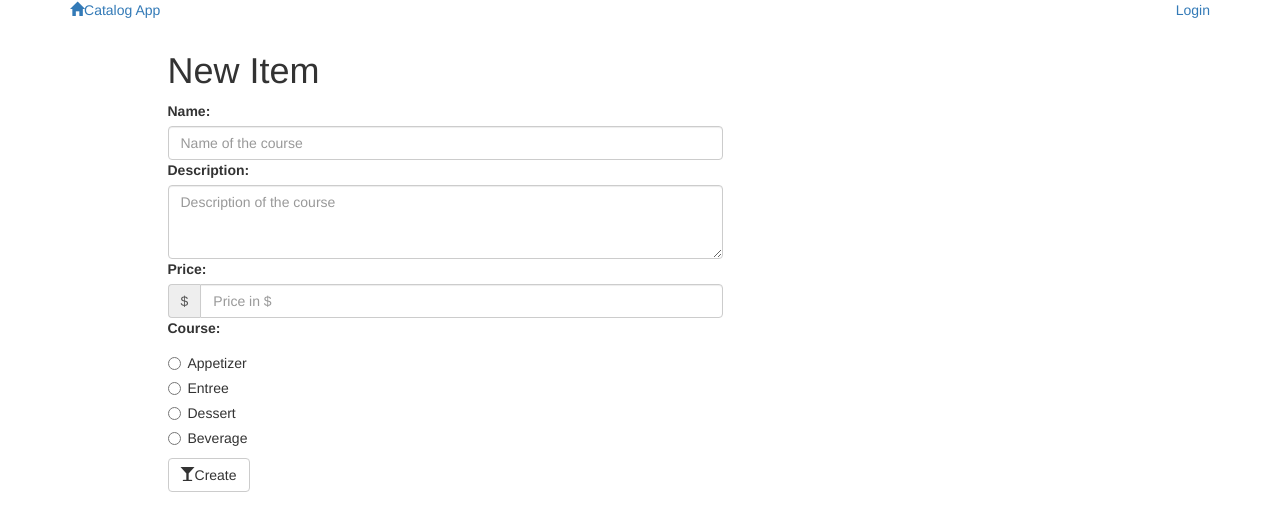
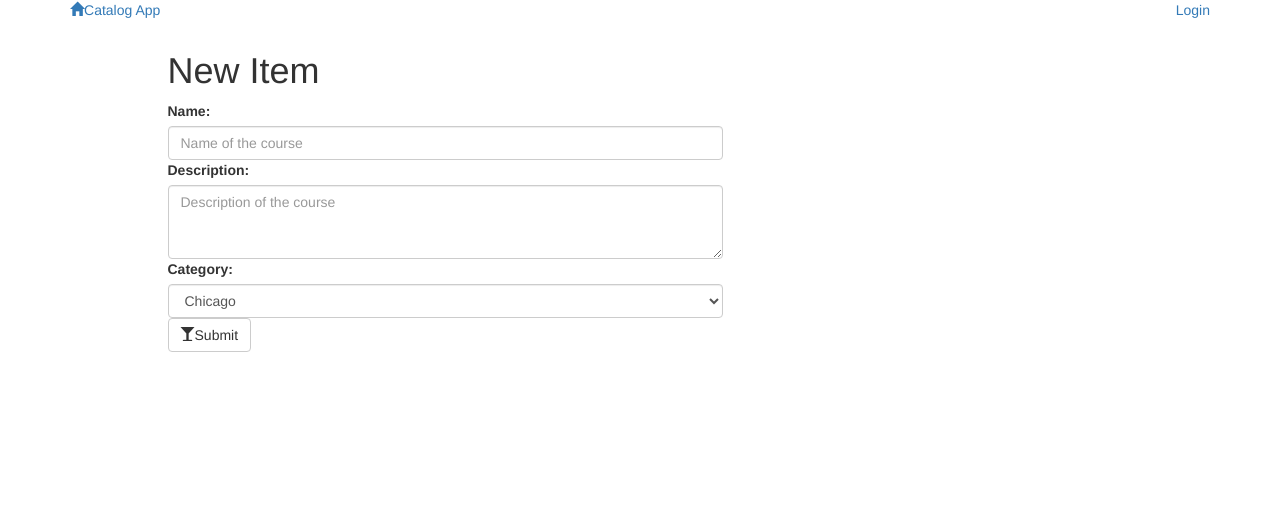
Before and after one commit to boehmrya/catalog_app, a Flask app: page /item/new/ in a window 1280 px wide. Shown: the top 531 px of the page. Run offline with Flask 2, Linux system fonts and the light colour scheme; some libraries are stand-ins or nearby versions.

```diff
--- a/application.py
+++ b/application.py
@@ -25,17 +25,18 @@ def showHome():
 
 
 #Show category page
-@app.route('/catalog/<category_name>')
-def showCategory(category_name):
-  items = session.query(Item).filter_by(name = category_name).order_by(asc(created)).limit(10)
-  return render_template('category.html', categories = categories, items = items)
+@app.route('/catalog/<category_id>')
+def showCategory(category_id):
+  items = session.query(Item).filter_by(category_id = category_id).order_by(asc(created))
+  main_category = session.query(Category).filter_by(id = category_id).one()
+  return render_template('category.html', main_category = main_category, categories = categories, items = items)
 
 
 
 #Show item page
-@app.route('/item/<item_name>')
-def showItem(item_name):
-  items = session.query(Item).filter_by(name = item_name).one()
+@app.route('/item/<item_id>')
+def showItem(item_id):
+  item = session.query(Item).filter_by(name = item_id).one()
   return render_template('item.html', item)
 
 
@@ -50,7 +51,8 @@ def newItem():
       session.commit()
       return redirect(url_for('home'))
   else:
-      return render_template('newItem.html')
+      categories = session.query(Category).order_by(asc(Category.name)).all()
+      return render_template('newItem.html', categories = categories)
 
 
 
@@ -69,9 +71,9 @@ def editItem(item_name):
 
 
 #Delete an item
-@app.route('/catalog/<item_name>/delete/', methods = ['GET','POST'])
-def deleteRestaurant(item_name):
-  itemToDelete = session.query(Item).filter_by(name = item_name).one()
+@app.route('/catalog/<item_id>/delete/', methods = ['GET','POST'])
+def deleteRestaurant(item_id):
+  itemToDelete = session.query(Item).filter_by(name = item_id).one()
   if request.method == 'POST':
     session.delete(itemToDelete)
     flash('%s Successfully Deleted' % itemToDelete.name)
@@ -83,10 +85,9 @@ def deleteRestaurant(item_name):
 
 
 #JSON APIs to view Category Information
-@app.route('/catalog/<category_name>/JSON')
-def categoryItemsJSON(category_name):
-    category = session.query(Category).filter_by(id = category_id).one()
-    items = session.query(Item).filter_by(name = category_name).all()
+@app.route('/catalog/<category_id>/JSON')
+def categoryItemsJSON(category_id):
+    items = session.query(Item).filter_by(category_id = category_id).all()
     return jsonify(Items=[i.serialize for i in items])
 
 
--- a/templates/home.html
+++ b/templates/home.html
@@ -23,7 +23,7 @@
       <div class="col-md-4">
           <h3>Categories</h3>
         {% for category in categories %}
-    		  <div><a href="/">{{ category.name }}</a></div>
+    		  <div><a href="/catalog/"{{ category.id }}>{{ category.name }}</a></div>
       	{% endfor %}
       </div>
 
@@ -35,7 +35,7 @@
         <h3>Latest Items</h3>
 
         {% for item in items %}
-  			   <div class="item"><a href="/">{{ item.name }}</a> <span class="category">({{ item.category.name }})</span></div>
+  			   <div class="item"><a href="/catalog/"{{ item.id }}>{{ item.name }}</a> <span class="category">({{ item.category.name }})</span></div>
       	{% endfor %}
       </div>
     </div>
--- a/templates/main.html
+++ b/templates/main.html
@@ -3,7 +3,7 @@
 	<head>
 		<link href='http://fonts.googleapis.com/css?family=Roboto:400,300,700' rel='stylesheet' type='text/css'>
 		<link rel="stylesheet" href="//netdna.bootstrapcdn.com/bootstrap/3.1.1/css/bootstrap.min.css">
-		<link rel=stylesheet type=text/css href="{{ url_for('static', filename='styles.css') }}">
+		<link rel=stylesheet type=text/css href="styles.css">
 	</head>
 	<body>
 		<div class="container">
--- a/templates/newItem.html
+++ b/templates/newItem.html
@@ -14,39 +14,20 @@
 			<form action="#" method = "post">
 				<div class="form-group">
 					<label for="name">Name:</label>
-					<input type ="text" maxlength="50" class="form-control" name="name"placeholder="Name of the course">
+					<input type ="text" maxlength="50" class="form-control" name="name" placeholder="Name of the course">
 
 					<label for="description">Description:</label>
 					<textarea class="form-control" maxlength="250" rows="3" name="description" placeholder="Description of the course"></textarea>
 
-					<label for="price">Price:</label>
-					<div class="input-group">
-						<div class="input-group-addon">$</div>
-						<input type ="text" class="form-control" maxlength="10" name="price" placeholder="Price in $">
-					</div>
-					<label for="course">Course:</label>
-					<div class="radio">
-					  <label>
-					    <input type="radio" name="course" id="course1" value="Appetizer">Appetizer
-					  </label>
-					</div>
-					<div class="radio">
-					  <label>
-					    <input type="radio" name="course" id="course2" value="Entree">Entree
-					  </label>
-					</div>
-					<div class="radio">
-					  <label>
-					    <input type="radio" name="course" id="course3" value="Dessert">Dessert
-					  </label>
-					</div>
-					<div class="radio">
-					  <label>
-					    <input type="radio" name="course" id="course4" value="Beverage">Beverage
-					  </label>
-					</div>
+					<label for="category">Category:</label>
+				  <select class="form-control" id="category" name="category">
+						{% for category in categories %}
+				    	<option>{{ category.name }}</option>
+						{% endfor %}
+				  </select>
+
 					<button type="submit" class="btn btn-default" id="submit" type="submit">
-					<span class="glyphicon glyphicon-glass" aria-hidden="true"></span>Create</button>
+					<span class="glyphicon glyphicon-glass" aria-hidden="true"></span>Submit</button>
 				</div>
 			</form>
 		</div>
```
Also changed, not shown: templates/category.html (+45 -0 lines), templates/item.html (+29 -0 lines), styles.css (added).
